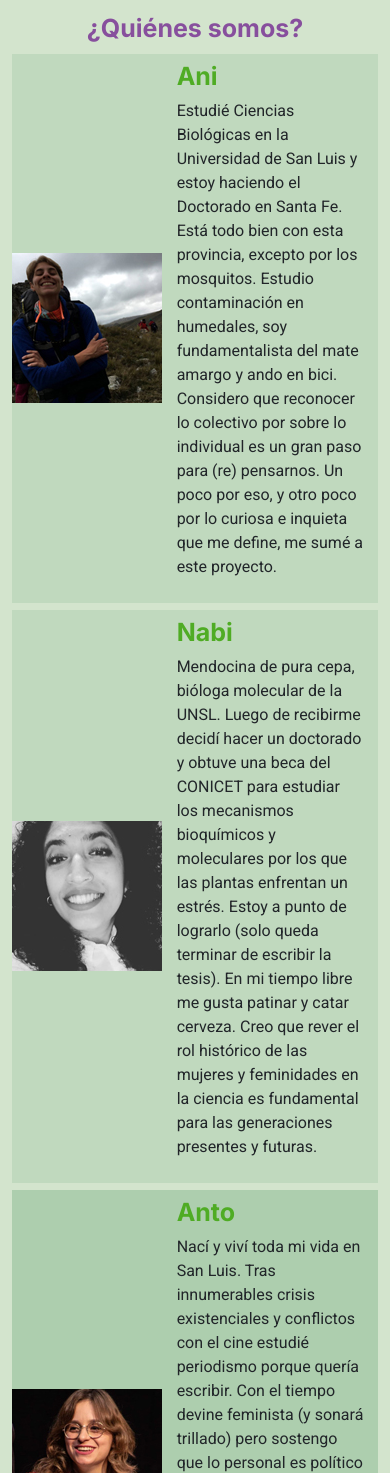
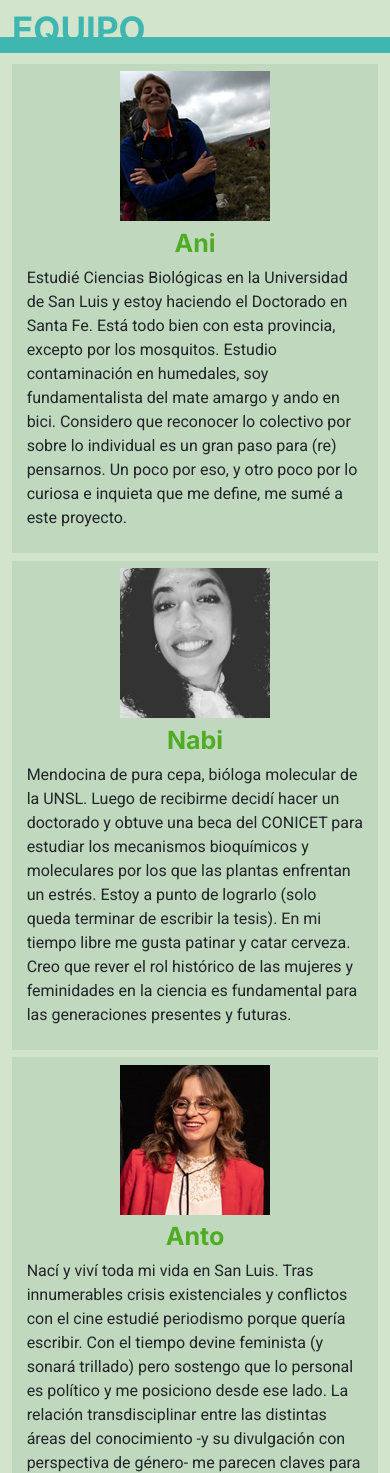
Before and after one commit to MFlorenciaNS/desafiofinal-coderhouse, a website: page pages/quienessomos.html in a window 390 px wide. Shown: the part 127-1600 px from the top of the page. Drawn offline with nearby package versions, Linux system fonts and the light colour scheme.

Commit message:
cambios en estilos de equipo

```diff
--- a/pages/quienessomos.html
+++ b/pages/quienessomos.html
@@ -75,17 +75,19 @@
 
     <!--Inicio main-->
     <main>
-
-        <h1 class="integrantes-heading">¿Quiénes somos?</h1>
-
+       <div class="equipo-div1 container-fluid">
+            <h1 class="heading-t1">EQUIPO</h1>
+        </div>
         <!--Inicio sección integrantes-->
         <section class="container">
+
             <!--Fila 1-->
             <div class="row">
                 <div class="col-lg-6 col-md-12 col-sm-12">
                     <div class="integrante integrante-1">
-                        <img src="../media/ani.jpg" alt="Ana Clara Denaro" class="image-integrante">
+                        <img src="../media/ani.jpg" alt="Ana Clara Denaro" class="image-integrante d-none d-sm-block">
                         <div class="text-integrante">
+                            <img src="../media/ani.jpg" alt="Ana Clara Denaro" class="image-integrante img-integrante-sm d-block d-sm-none">
                             <h2 class="integrantes-heading-2">Ani</h2>
                             <p>Estudié Ciencias Biológicas en la Universidad de San Luis y estoy haciendo el Doctorado en Santa Fe. Está todo bien con esta provincia, excepto por los mosquitos. Estudio contaminación en humedales, soy fundamentalista del mate amargo y ando en bici. Considero que reconocer lo colectivo por sobre lo individual es un gran paso para (re) pensarnos. Un poco por eso, y otro poco por lo curiosa e inquieta que me define, me sumé a este proyecto.</p>
                         </div>
@@ -93,8 +95,9 @@
                 </div>
                 <div class="col-lg-6 col-md-12 col-sm-12">
                     <div class="integrante integrante-1">
-                        <img src="../media/nabi.jpg" alt="Nabila Gomez Mansur" class="image-integrante">
+                        <img src="../media/nabi.jpg" alt="Nabila Gomez Mansur" class="image-integrante d-none d-sm-block">
                         <div class="text-integrante">
+                            <img src="../media/nabi.jpg" alt="Nabila Gomez Mansur" class="image-integrante img-integrante-sm d-block d-sm-none">
                             <h2 class="integrantes-heading-2">Nabi</h2>
                             <p>Mendocina de pura cepa, bióloga molecular de la UNSL. Luego de recibirme decidí hacer un doctorado y obtuve una beca del CONICET para estudiar los mecanismos bioquímicos y moleculares por los que las plantas enfrentan un estrés. Estoy a punto de lograrlo (solo queda terminar de escribir la tesis). En mi tiempo libre me gusta patinar y catar cerveza. Creo que rever el rol histórico de las mujeres y feminidades en la ciencia es fundamental para las generaciones presentes y futuras.</p>
                         </div>
@@ -107,8 +110,9 @@
             <div class="row">
                 <div class="col-lg-6 col-md-12 col-sm-12">
                     <div class="integrante integrante-2">
-                        <img src="../media/anto.jpg" alt="Antonella Biondi" class="image-integrante">
+                        <img src="../media/anto.jpg" alt="Antonella Biondi" class="image-integrante d-none d-sm-block">
                         <div class="text-integrante">
+                            <img src="../media/anto.jpg" alt="Antonella Biondi" class="image-integrante img-integrante-sm d-block d-sm-none">
                             <h2 class="integrantes-heading-2">Anto</h2>
                             <p>Nací y viví toda mi vida en San Luis. Tras innumerables crisis existenciales y conflictos con el cine estudié periodismo porque quería escribir. Con el tiempo devine feminista (y sonará trillado) pero sostengo que lo personal es político y me posiciono desde ese lado. La relación transdisciplinar entre las distintas áreas del conocimiento -y su divulgación con perspectiva de género- me parecen claves para la construcción de otro universo.</p>
                         </div>
@@ -116,8 +120,9 @@
                 </div>
                 <div class="col-lg-6 col-md-12 col-sm-12">
                     <div class="integrante integrante-2">
-                        <img src="../media/flor.jpg" alt="Florencia Nuñez" class="image-integrante">
+                        <img src="../media/flor.jpg" alt="Florencia Nuñez" class="image-integrante d-none d-sm-block">
                         <div class="text-integrante">
+                            <img src="../media/flor.jpg" alt="Florencia Nuñez" class="image-integrante img-integrante-sm d-block d-sm-none">
                             <h2 class="integrantes-heading-2">Flor</h2>
                             <p>Soy de San Rafael y estudié Ciencias Biológicas en San Luis. Después de explorar varias áreas de la biología, actualmente fluctúo entre mi doctorado en ciencia ciudadana, la docencia y el diseño para la comunicación científica. Me gusta sacar fotos, especialmente nocturnas. Creo que es importante reflexionar acerca del papel de las feminidades en el ámbito científico y cómo el patriarcado ha influido en él.</p>
                         </div>
@@ -130,8 +135,9 @@
             <div class="row">
                 <div class="col-lg-6 col-md-12 col-sm-12">
                     <div class="integrante integrante-1">
-                        <img src="../media/yami.jpg" alt="Yamila Riego" class="image-integrante">
+                        <img src="../media/yami.jpg" alt="Yamila Riego" class="image-integrante d-none d-sm-block">
                         <div class="text-integrante">
+                            <img src="../media/yami.jpg" alt="Yamila Riego" class="image-integrante img-integrante-sm d-block d-sm-none">
                             <h2 class="integrantes-heading-2">Yami</h2>
                             <p>Activista en la lucha por el derecho a la ciudad. Soy parte de Santa Fe en Bici y Argentina en Bici desde donde promovemos el uso de la bici en la ciudad, como medio de movilidad y herramienta de transformación social. Estoy terminando la carrera de Arquitectura en la UNL y desde hace algunos años, pongo mucho empeño en investigar cómo transformar nuestras ciudades para que sean equitativas y amigables para todas las personas. Hace 1 año me interesé en la edición en Wikipedia y en cómo disminuir la brecha de género que existe en ella.</p>
                         </div>
@@ -139,8 +145,9 @@
                 </div>
                 <div class="col-lg-6 col-md-12 col-sm-12">
                     <div class="integrante integrante-1">
-                        <img src="../media/day.jpg" alt="Dayana alfaro" class="image-integrante">
+                        <img src="../media/day.jpg" alt="Dayana alfaro" class="image-integrante d-none d-sm-block">
                         <div class="text-integrante">
+                            <img src="../media/day.jpg" alt="Dayana alfaro" class="image-integrante img-integrante-sm d-block d-sm-none">
                             <h2 class="integrantes-heading-2">Day</h2>
                             <p>Estudié periodismo y ahora estoy cursando una especilización en Comunicación Pública de la Ciencia y Tecnología. Entre la docencia universitaria y el periodismo, siempre anduve cerca de la Ciencia y ahora más que nunca. Para mí, la posta está en lo escrito y en la imagen, es increíble cómo nos permiten interpretar la realidad y producir conocimientos. Vengo a militar a favor de la visibilización del trabajo y presencia académica de las mujeres a lo largo de la historia y a proponer que esto sea un reconocimiento continuo.</p>
                         </div>
@@ -154,8 +161,9 @@
                 <div class="col-lg-3"></div>
                 <div class="col-lg-6 col-md-12 col-sm-12">
                     <div class="integrante integrante-2">
-                        <img src="../media/vero.jpg" alt="Verónica Pereyra" class="image-integrante">
+                        <img src="../media/vero.jpg" alt="Verónica Pereyra" class="image-integrante d-none d-sm-block">
                         <div class="text-integrante">
+                            <img src="../media/vero.jpg" alt="Verónica Pereyra" class="image-integrante img-integrante-sm d-block d-sm-none">
                             <h2 class="integrantes-heading-2">Vero</h2>
                             <p>Trascurrí toda mi vida en la Capital Puntana. Estudié Lic. En Comunicación Social y en el trascurso me sumergí en las profundas mareas del feminismo.
                             Combato con el pecho al frente las emociones y las trasmuto en creación y arte. Mi intención es componer piezas cargadas de emoción y significado, conectando al ser humano con sus raíces, lo natural y lo salvaje.
--- a/scss/base/_generales.scss
+++ b/scss/base/_generales.scss
@@ -1,3 +1,4 @@
+@import 'variables';
 * {
     margin:0;
     padding:0;
@@ -12,7 +13,7 @@ p {
     font-size: 15px;
 }
 
-.podcast-heading, .integrantes-heading, .contacto-heading, .heading-post {
+.contacto-heading, .heading-post {
     font-family: $font-heading;
     color: $color-violet-femi;
     font-size: 32px;
@@ -40,15 +41,15 @@ p {
     color: $color-green-yellow-femi;
 }
 
-p::selection, strong::selection, i::selection, br::selection,h1::selection, h2::selection, .heart::selection, a::selection{
-    background-color: #874F9D;
-    color: #D9D7F1;
+p::selection, strong::selection, i::selection, br::selection,h1::selection, h2::selection, .heart::selection, a::selection, img::selection{
+    background-color: $color-violet-femi;
+    color: $color-lilac-background;
   }
 
   /*General media queries*/
 /*Main headings & texts size: mobile*/
 @media screen and (max-width: 480px){
-     .integrantes-heading, .contacto-heading {
+    .contacto-heading {
         font-size: 25px;
         text-align: center;
     }
--- a/scss/base/_variables.scss
+++ b/scss/base/_variables.scss
@@ -4,6 +4,8 @@ $color-green-yellow-femi:#4FAC24;
 $color-green-background: #D3E4CD;
 $color-lilac-background: #D9D7F1;
 $color-dark-violet:  #4A005D;
+$color-green-bg2: #C0D9BE;
+$color-green-bg3: #ADCEAE;
 
 $font-paragraph:'Roboto', sans-serif;
 
--- a/scss/components/_quienessomos.scss
+++ b/scss/components/_quienessomos.scss
@@ -1,8 +1,16 @@
 @import '../base/mixins';
+@import '../base/variables';
 
 /*quienes somos*/
 
 main{
+    .equipo-div1{
+        display: flex;
+        align-items: baseline;
+        margin-top: 1em;
+        border-bottom: 1em solid $color-green-femi;
+        margin-bottom: 2%;
+    }
     section{
         div{
             div{
@@ -12,9 +20,16 @@ main{
                         width: 150px;
                         height: 150px;
                     }
+                    .img-integrante-sm{
+                        margin-bottom: 2%;
+                    }
                     .text-integrante{
                         margin: 0 2% 0 2%;
                         padding: 2%;
+                        display: flex;
+                        flex-direction: column;
+                        justify-content: center;
+                        align-items: center;
                     }
                 }
             }
@@ -22,10 +37,9 @@ main{
     }
 }
 
-.integrante-1, .integrante-3, .integrante-5, .integrante-7{
-    background-color: #C0D9BE;
+.integrante{
+    background-color: $color-green-bg2;
+    &:hover{
+        background-color: $color-green-bg3;
+    }
 }
-
-.integrante-2, .integrante-4, .integrante-6{
-    background-color: #ADCEAE;
-}
```
Also changed, not shown: css/style.css, 1 other file.
